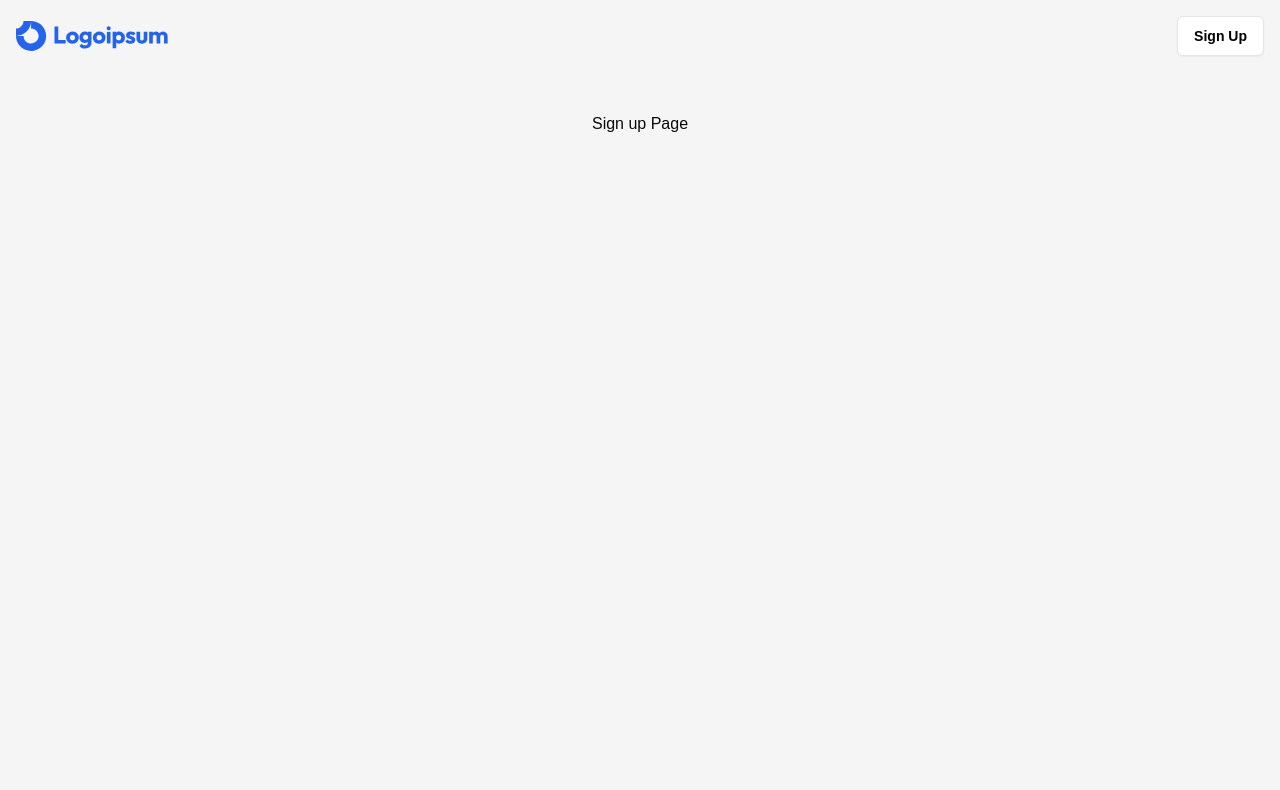
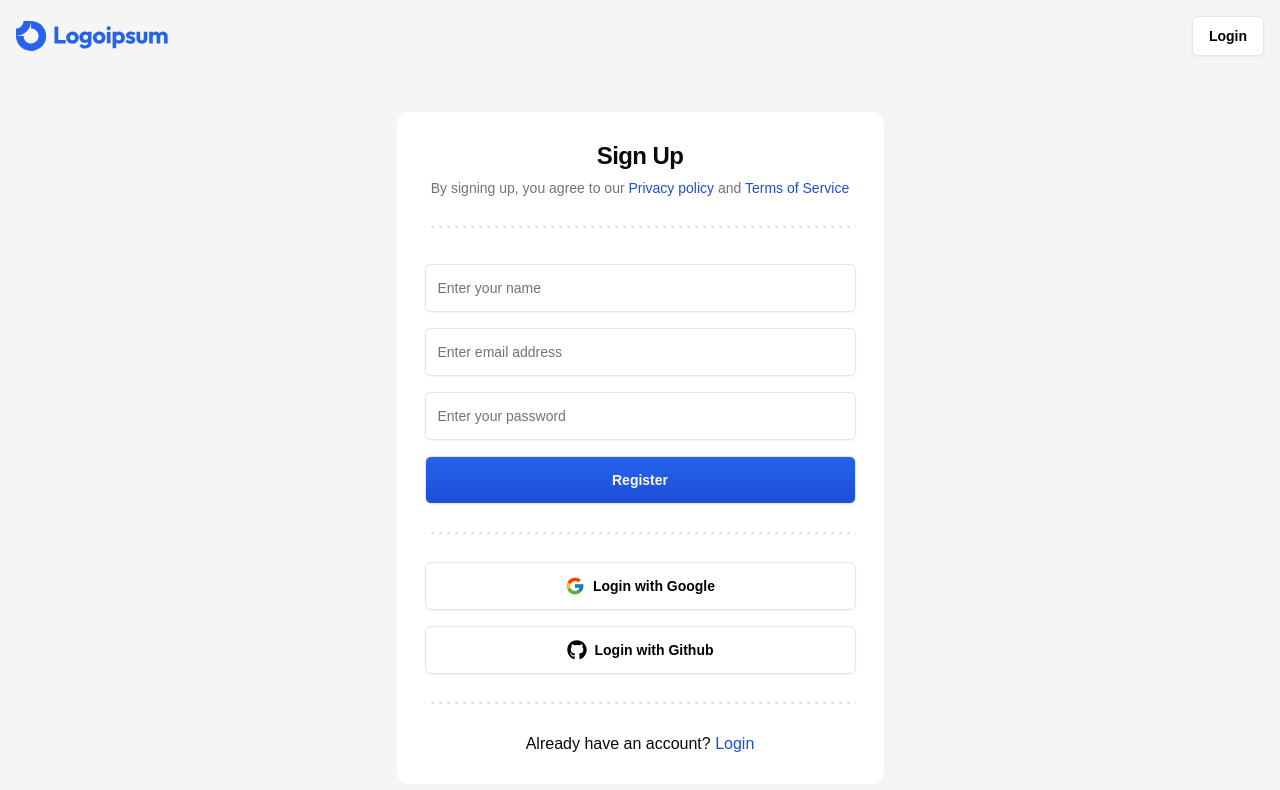
Before and after one commit to collinskchirchir/jira-clone, a Next.js app: page /sign-up in a window 1280 px wide. Shown: the top 790 px of the page. Built offline with nearby package versions, Linux system fonts and the light colour scheme.

Commit message:
auth screens

```diff
--- a/package.json
+++ b/package.json
@@ -36,6 +36,7 @@
     "react-day-picker": "8.10.1",
     "react-dom": "^18",
     "react-hook-form": "^7.56.1",
+    "react-icons": "^5.5.0",
     "recharts": "^2.15.3",
     "sonner": "^2.0.3",
     "tailwind-merge": "^3.2.0",
--- a/src/app/(auth)/layout.tsx
+++ b/src/app/(auth)/layout.tsx
@@ -1,13 +1,18 @@
+'use client';
 import React from 'react';
 
 import Image from 'next/image';
+import Link from 'next/link';
 import { Button } from '@/components/ui/button';
+import { usePathname } from 'next/navigation';
 
 interface AuthLayoutProps {
   children: React.ReactNode;
 }
 
 const AuthLayout = ({ children }: AuthLayoutProps) => {
+  const pathname = usePathname();
+  const isSignIn = pathname === '/sign-in'
   return (
     <main className="min-h-screen bg-neutral-100">
       <div className="mx-auto max-w-screen-2xl p-4">
@@ -15,7 +20,9 @@
           <Image src="/logo.svg" alt="logo" width={152} height={56} />
           <div className="flex items-center gap-2">
             <Button variant="secondary">
-              Sign Up
+              <Link href={isSignIn ? '/sign-up': "/sign-in"}>
+                {isSignIn ? 'Sign Up' : 'Login'}
+              </Link>
             </Button>
           </div>
         </nav>
--- a/src/app/(auth)/sign-up/page.tsx
+++ b/src/app/(auth)/sign-up/page.tsx
@@ -1,10 +1,9 @@
 import React from 'react';
+import { SignUpCard } from '@/features/auth/components/sign-up-card';
 
 const SignUpPage = () => {
     return (
-        <div>
-            Sign up Page
-        </div>
+        <SignUpCard />
     );
 };
 
--- /dev/null
+++ b/src/features/auth/auth-schemas.ts
@@ -0,0 +1,12 @@
+import {z} from "zod";
+
+export const loginSchema = z.object({
+    email: z.string().email(),
+    password: z.string().min(1, "Required"),
+});
+
+export const registerSchema = z.object({
+    name: z.string().trim().min(1, "Required"),
+    email: z.string().email(),
+    password: z.string().min(8, "Minimum of 8 characters required"),
+});
--- a/src/features/auth/components/sign-in-card.tsx
+++ b/src/features/auth/components/sign-in-card.tsx
@@ -1,22 +1,114 @@
+'use client';
+import { z } from 'zod';
+import { FcGoogle } from 'react-icons/fc';
+import { FaGithub } from 'react-icons/fa';
+import { useForm } from 'react-hook-form';
+import { zodResolver } from '@hookform/resolvers/zod';
+
 import { Card, CardContent, CardHeader, CardTitle } from '@/components/ui/card';
 import { DottedSeparator } from '@/components/dotted-separator';
+import { Input } from '@/components/ui/input';
+import { Button } from '@/components/ui/button';
+import { loginSchema } from '@/features/auth/auth-schemas';
+import { Form, FormControl, FormField, FormItem, FormMessage } from '@/components/ui/form';
+import Link from 'next/link';
 
 export const SignInCard = () => {
+  const form = useForm<z.infer<typeof loginSchema>>({
+    resolver: zodResolver(loginSchema),
+    defaultValues: {
+      email: '',
+      password: '',
+    },
+  });
+  const onSubmit = (values: z.infer<typeof loginSchema>) => {
+    console.log({ values });
+  };
   return (
     <Card className="size-full border-none shadow-none md:w-[487px]">
       <CardHeader className="flex items-center justify-center p-7 text-center">
-                <CardTitle className='text-2xl'>
+        <CardTitle className="text-2xl">
           Welcome Back!
         </CardTitle>
       </CardHeader>
-            <div className='mb-2 px-7'>
-                <DottedSeparator/>
+      <div className="mb-2 px-7">
+        <DottedSeparator />
       </div>
       <CardContent className="p-7">
-            <form className="space-y-4">
+        <Form {...form}>
+          <form onSubmit={form.handleSubmit(onSubmit)} className="space-y-4">
+            <FormField
+              name="email"
+              control={form.control}
+              render={({ field }) => (
+                <FormItem>
+                  <FormControl>
+                    <Input
+                      {...field}
+                      type="email"
+                      placeholder="Enter email address"
+                    />
+                  </FormControl>
+                  <FormMessage />
+                </FormItem>
+              )}
+            />
+            <FormField
+              name="password"
+              control={form.control}
+              render={({ field }) => (
+                <FormItem>
+                  <FormControl>
+                    <Input
+                      {...field}
+                      type="password"
+                      placeholder="Enter password"
+                    />
+                  </FormControl>
+                  <FormMessage />
+                </FormItem>
+              )}
+            />
+            <Button disabled={false} size="lg" className="w-full">
+              Login
+            </Button>
+          </form>
+        </Form>
 
-            </form>
-
+      </CardContent>
+      <div className="px-7">
+        <DottedSeparator />
+      </div>
+      <CardContent className="flex flex-col gap-y-4 p-7">
+        <Button
+          variant="secondary"
+          size={'lg'}
+          className={'w-full'}
+          disabled={false}
+        >
+          <FcGoogle className="mr-2 size-5" />
+          Login with Google
+        </Button>
+        <Button
+          variant="secondary"
+          size={'lg'}
+          className={'w-full'}
+          disabled={false}
+        >
+          <FaGithub className="mr-2 size-5" />
+          Login with Github
+        </Button>
+      </CardContent>
+      <div className="px-7">
+        <DottedSeparator />
+      </div>
+      <CardContent className="p-7 flex items-center justify-center">
+        <p>
+          Don&apos;t have an account?
+          <Link href="/sign-up">
+            <span className="text-blue-700">&nbsp;Sign Up</span>
+          </Link>
+        </p>
       </CardContent>
     </Card>
   );
--- /dev/null
+++ b/src/features/auth/components/sign-up-card.tsx
@@ -0,0 +1,146 @@
+'use client';
+import {z} from 'zod';
+import Link from 'next/link';
+import {FcGoogle} from 'react-icons/fc';
+import {FaGithub} from 'react-icons/fa';
+
+import {useForm} from 'react-hook-form';
+import {zodResolver} from '@hookform/resolvers/zod';
+import {Card, CardContent, CardDescription, CardHeader, CardTitle} from '@/components/ui/card';
+import {DottedSeparator} from '@/components/dotted-separator';
+import {Input} from '@/components/ui/input';
+import {Form, FormControl, FormField, FormItem, FormMessage} from '@/components/ui/form';
+import {Button} from '@/components/ui/button';
+import {registerSchema} from '@/features/auth/auth-schemas';
+
+export const SignUpCard = () => {
+  const form = useForm<z.infer<typeof registerSchema>>({
+    resolver: zodResolver(registerSchema),
+    defaultValues: {
+      name: "",
+      email: "",
+      password: "",
+    }
+  });
+  const onSubmit = (values: z.infer<typeof registerSchema>) => {
+    console.log({values})
+  }
+    return (
+        <Card className="size-full border-none shadow-none md:w-[487px]">
+            <CardHeader className="flex items-center justify-center p-7 text-center">
+                <CardTitle className='text-2xl'>
+                    Sign Up
+                </CardTitle>
+                <CardDescription>
+                    By signing up, you agree to our{" "}
+                    <Link href={"/privacy"}>
+                        <span className="text-blue-700">
+                        Privacy policy
+                        </span>
+                    </Link>{" "}
+                  and{" "}
+                  <Link href={"/terms"}>
+                        <span className="text-blue-700">
+                        Terms of Service
+                        </span>
+                    </Link>
+                </CardDescription>
+            </CardHeader>
+            <div className='mb-2 px-7'>
+                <DottedSeparator/>
+            </div>
+            <CardContent className="p-7">
+              <Form {...form}>
+                <form onSubmit={form.handleSubmit(onSubmit)} className="space-y-4">
+                  <FormField
+                    name="name"
+                    control={form.control}
+                    render={({ field }) => (
+                      <FormItem>
+                        <FormControl>
+                          <Input
+                            {...field}
+                            type="text"
+                            placeholder="Enter your name"
+                          />
+                        </FormControl>
+                        <FormMessage />
+                      </FormItem>
+                    )}
+                  />
+                  <FormField
+                    name="email"
+                    control={form.control}
+                    render={({ field }) => (
+                      <FormItem>
+                        <FormControl>
+                          <Input
+                            {...field}
+                            type="email"
+                            placeholder="Enter email address"
+                          />
+                        </FormControl>
+                        <FormMessage />
+                      </FormItem>
+                    )}
+                  />
+                  <FormField
+                    name="password"
+                    control={form.control}
+                    render={({ field }) => (
+                      <FormItem>
+                        <FormControl>
+                          <Input
+                            {...field}
+                            type="password"
+                            placeholder="Enter your password"
+                          />
+                        </FormControl>
+                        <FormMessage />
+                      </FormItem>
+                    )}
+                  />
+                  <Button disabled={false} size="lg" className="w-full">
+                    Register
+                  </Button>
+                </form>
+              </Form>
+
+            </CardContent>
+            <div className="px-7">
+                <DottedSeparator/>
+            </div>
+            <CardContent className="flex flex-col gap-y-4 p-7">
+                <Button
+                    variant="secondary"
+                    size={"lg"}
+                    className={"w-full"}
+                    disabled={false}
+                >
+                  <FcGoogle className="mr-2 size-5" />
+                    Login with Google
+                </Button>
+                <Button
+                    variant="secondary"
+                    size={"lg"}
+                    className={"w-full"}
+                    disabled={false}
+                >
+                  <FaGithub className="mr-2 size-5" />
+                    Login with Github
+                </Button>
+            </CardContent>
+          <div className="px-7">
+            <DottedSeparator />
+          </div>
+          <CardContent className="p-7 flex items-center justify-center">
+            <p>
+              Already have an account?
+              <Link href="/sign-in">
+                <span className="text-blue-700">&nbsp;Login</span>
+              </Link>
+            </p>
+          </CardContent>
+        </Card>
+    );
+};
```
Also changed, not shown: 1 other file (tests, documents, lock files or other folders). Lines whose indentation alone changed are shown as unchanged.
